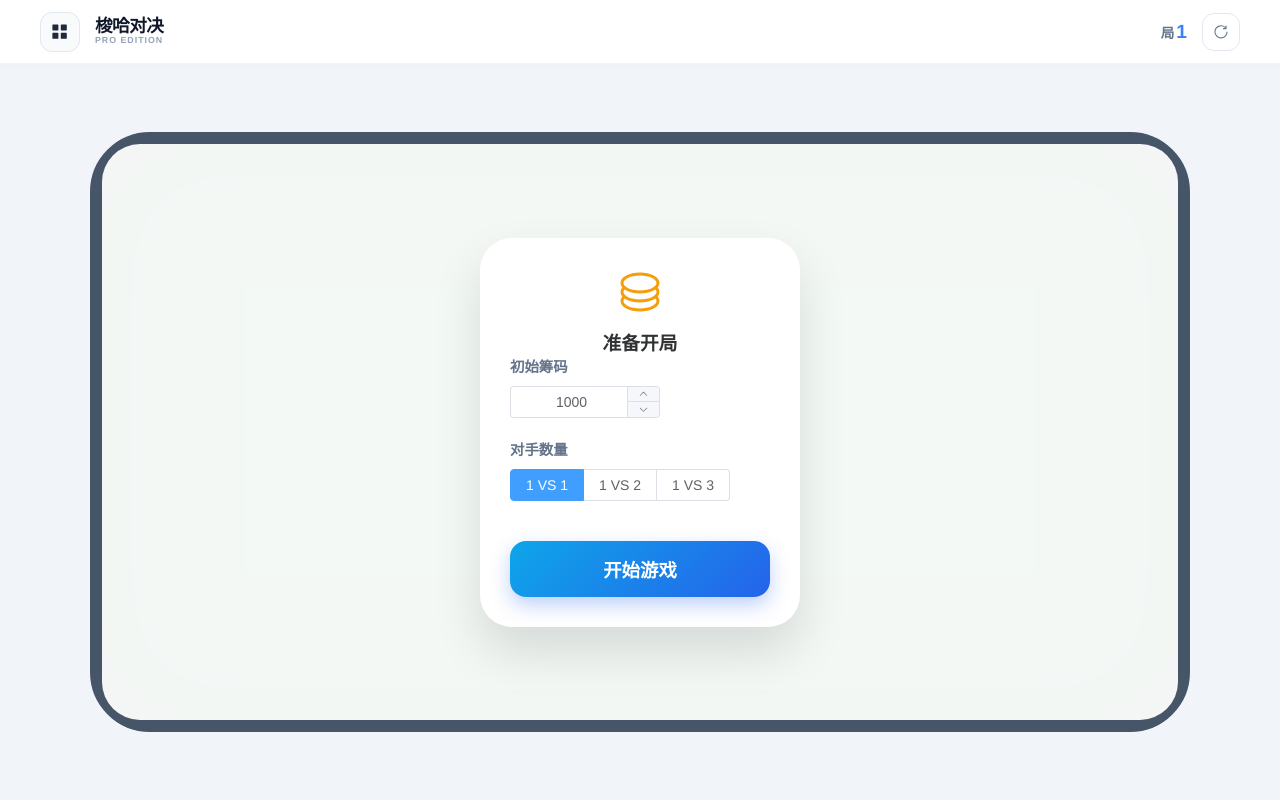
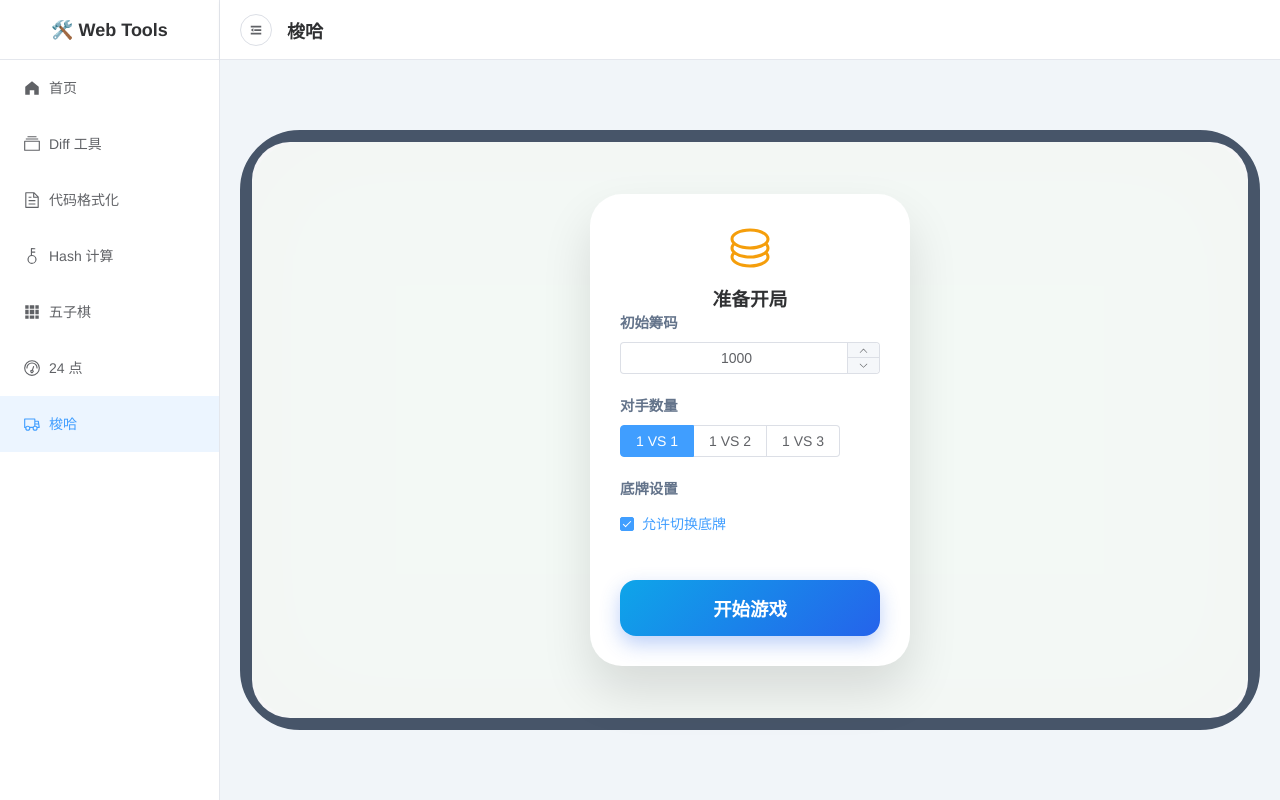
Before and after one commit to kekxv/web-tools, a Vue app: page /#/showhand in a window 1280 px wide. Built offline with nearby package versions, Linux system fonts and the light colour scheme.

Commit message:
梭哈模拟

```diff
--- a/src/views/ShowHandView.vue
+++ b/src/views/ShowHandView.vue
@@ -1,31 +1,6 @@
 <template>
   <div class="showhand-view" ref="gameContainer">
     <div class="game-wrapper">
-      <!-- Optimized Header -->
-      <header class="app-header">
-        <div class="header-content">
-          <div class="header-left">
-            <button @click="toggleMenu" class="menu-trigger-btn">
-              <el-icon><Menu /></el-icon>
-            </button>
-            <div class="brand-box">
-              <h1 class="brand-title">梭哈对决</h1>
-              <span class="brand-sub">PRO EDITION</span>
-            </div>
-          </div>
-          <div class="header-center mobile-hide"></div>
-          <div class="header-right">
-            <div class="round-indicator-modern">
-              <span class="l">局</span>
-              <span class="v">{{ roundCount + 1 }}</span>
-            </div>
-            <button @click="resetGame" class="header-reset-btn" title="重开本局">
-              <el-icon><RefreshRight /></el-icon>
-            </button>
-          </div>
-        </div>
-      </header>
-
       <!-- Poker Table Container -->
       <div class="poker-table-container">
         <div class="poker-table">
@@ -46,6 +21,10 @@
                     <el-radio-button :value="2">1 VS 2</el-radio-button>
                     <el-radio-button :value="3">1 VS 3</el-radio-button>
                   </el-radio-group>
+                </div>
+                <div class="form-row">
+                  <span class="label">底牌设置</span>
+                  <el-checkbox v-model="allowSwitchHoleCard" class="full-w">允许切换底牌</el-checkbox>
                 </div>
               </div>
               <button @click="startGame" class="start-btn-modern">开始游戏</button>
@@ -106,20 +85,20 @@
                 <TransitionGroup name="deal">
                   <!-- Hidden Card -->
                   <div v-if="playerHiddenCard" key="ph" class="card-slot"
-                    :class="{ 'selectable': gameState === 'choosing_hole_card' }"
-                    @click="handleCardClick(-1)"
+                    :class="{ 'selectable': gameState === 'choosing_hole_card' && allowSwitchHoleCard }"
+                    @click="allowSwitchHoleCard ? handleCardClick(-1) : null"
                   >
-                    <div class="card" :class="[getCardClass(playerHiddenCard), { 'selection-glow': gameState === 'choosing_hole_card' }]">
+                    <div class="card" :class="[getCardClass(playerHiddenCard), { 'selection-glow': gameState === 'choosing_hole_card' && allowSwitchHoleCard }]">
                       <div class="card-num"><span>{{ playerHiddenCard.display }}</span><span class="suit-mini">{{ playerHiddenCard.suit }}</span></div>
                       <div class="hole-card-sash bottom-left"><span>底</span></div>
                     </div>
                   </div>
                   <!-- Visible Cards -->
                   <div v-for="(card, idx) in playerVisibleCards" :key="'pv'+idx" class="card-slot"
-                    :class="{ 'selectable': gameState === 'choosing_hole_card' && idx === playerVisibleCards.length - 1 }"
-                    @click="handleCardClick(idx)"
+                    :class="{ 'selectable': gameState === 'choosing_hole_card' && allowSwitchHoleCard && idx === playerVisibleCards.length - 1 }"
+                    @click="allowSwitchHoleCard ? handleCardClick(idx) : null"
                   >
-                    <div class="card" :class="[getCardClass(card), { 'selection-glow': gameState === 'choosing_hole_card' && idx === playerVisibleCards.length - 1 }]">
+                    <div class="card" :class="[getCardClass(card), { 'selection-glow': gameState === 'choosing_hole_card' && allowSwitchHoleCard && idx === playerVisibleCards.length - 1 }]">
                       <div class="card-num"><span>{{ card.display }}</span><span class="suit-mini">{{ card.suit }}</span></div>
                     </div>
                   </div>
@@ -144,7 +123,7 @@
       <!-- Action Controls -->
       <div v-if="gameState !== 'not_started'" class="bottom-controls">
         <!-- Selection Phase UI (Integrated into bottom bar) -->
-        <div v-if="gameState === 'choosing_hole_card'" class="selection-phase-ui-v2">
+        <div v-if="gameState === 'choosing_hole_card' && allowSwitchHoleCard" class="selection-phase-ui-v2">
           <div class="hint-stack">
             <span class="l1">发牌中...</span>
             <span class="l2">点击牌面切换底牌</span>
@@ -243,6 +222,7 @@ type GameState = 'not_started' | 'choosing_hole_card' | 'player_turn' | 'ai_turn
 const gameState = ref<GameState>('not_started')
 const initialChips = ref(1000)
 const aiCount = ref(1)
+const allowSwitchHoleCard = ref(true)
 
 interface AIPlayer {
   id: number; name: string; chips: number;
@@ -289,11 +269,6 @@ let countdownInterval: any = null
 
 const getCardClass = (c: Card | null) => (!c ? '' : (c.suit === '♥' || c.suit === '♦' ? 'card-red' : 'card-black'))
 
-const toggleMenu = () => {
-  // 触发自定义事件，通知父组件切换菜单
-  window.dispatchEvent(new CustomEvent('toggle-sidebar'))
-}
-
 const startGame = () => {
   const personalities: ('aggressive' | 'tight' | 'balanced')[] = ['aggressive', 'tight', 'balanced'];
   opponents.value = Array.from({ length: aiCount.value }, (_, i) => ({
@@ -320,6 +295,12 @@ const newRound = () => {
 }
 
 const enterSelectionPhase = () => {
+  if (!allowSwitchHoleCard.value) {
+    // 不允许切换底牌，直接进入下注阶段
+    gameState.value = 'player_turn' // 临时设置状态，避免 nextTurn 直接返回
+    confirmHoleCard()
+    return
+  }
   gameState.value = 'choosing_hole_card'
   message.value = '点击牌选择底牌'
   startSelectionCountdown()
@@ -423,7 +404,9 @@ const startPlayerTurn = () => {
   callAmount.value = highestBet.value - currentBet.value
   canCall.value = callAmount.value > 0 && playerChips.value >= callAmount.value
   canCheck.value = callAmount.value === 0; canAllIn.value = playerChips.value > 0
-  minRaise.value = callAmount.value + 10; maxRaise.value = playerChips.value; raiseAmount.value = minRaise.value
+  maxRaise.value = playerChips.value
+  minRaise.value = Math.min(callAmount.value + 10, maxRaise.value)
+  raiseAmount.value = minRaise.value
 }
 
 const setAiMessage = (ai: any, msg: string) => {
@@ -494,27 +477,8 @@ onUnmounted(() => stopSelectionCountdown())
 </script>
 
 <style scoped>
-.showhand-view { background: #f1f5f9; height: 100vh; width: 100vw; display: flex; flex-direction: column; position: fixed; top: 0; left: 0; overflow: hidden; }
+.showhand-view { background: #f1f5f9; height: calc(100vh - 60px); width: 100%; display: flex; flex-direction: column; position: relative; overflow: hidden; }
 .game-wrapper { flex: 1; display: flex; flex-direction: column; height: 100%; }
-
-/* Optimized Header Style */
-.app-header { background: #fff; padding: 0 20px; height: 64px; border-bottom: 1px solid #f1f5f9; display: flex; align-items: center; z-index: 100; box-shadow: 0 2px 10px rgba(0,0,0,0.02); flex-shrink: 0; }
-.header-content { width: 100%; max-width: 1200px; margin: 0 auto; display: flex; justify-content: space-between; align-items: center; }
-
-.header-left { display: flex; align-items: center; gap: 15px; }
-.menu-trigger-btn { background: #f8fafc; border: 1.5px solid #e2e8f0; width: 40px; height: 40px; border-radius: 12px; cursor: pointer; display: flex; align-items: center; justify-content: center; font-size: 1.2rem; color: #1e293b; transition: all 0.2s; }
-.menu-trigger-btn:hover { background: #fff; border-color: #3b82f6; color: #3b82f6; }
-
-.brand-box { display: flex; flex-direction: column; line-height: 1.1; }
-.brand-title { font-size: 1.1rem; font-weight: 900; color: #0f172a; margin: 0; letter-spacing: -0.5px; }
-.brand-sub { font-size: 0.55rem; color: #94a3b8; font-weight: 800; text-transform: uppercase; letter-spacing: 1px; }
-
-.header-center { flex: 1; display: flex; justify-content: center; }
-.header-right { display: flex; align-items: center; gap: 15px; }
-.round-indicator-modern { font-size: 0.85rem; font-weight: 900; color: #64748b; }
-.round-indicator-modern .v { color: #3b82f6; font-size: 1.2rem; margin-left: 2px; }
-.header-reset-btn { background: #fff; border: 1.5px solid #e2e8f0; width: 38px; height: 38px; border-radius: 12px; cursor: pointer; display: flex; align-items: center; justify-content: center; font-size: 1.1rem; color: #64748b; transition: all 0.2s; }
-.header-reset-btn:hover { border-color: #ef4444; color: #ef4444; background: #fef2f2; }
 
 /* Table Felt */
 .poker-table-container { flex: 1; padding: 20px; display: flex; align-items: center; justify-content: center; overflow: hidden; }
@@ -540,8 +504,8 @@ onUnmounted(() => stopSelectionCountdown())
 .ai-info-pill .chips { color: #f59e0b; }
 
 .cards-area { display: flex; justify-content: center; position: relative; }
-.cards-area.stacked .card-slot + .card-slot { margin-left: -30px; }
-.cards-area.stacked.mini .card-slot + .card-slot { margin-left: -20px; }
+.cards-area.stacked .card-slot + .card-slot { margin-left: -15px; }
+.cards-area.stacked.mini .card-slot + .card-slot { margin-left: -10px; }
 .cards-area .card-slot { flex-shrink: 0; position: relative; }
 
 .card { width: 76px; height: 106px; background: #fff; border-radius: 10px; position: relative; transform-style: preserve-3d; transition: transform 0.6s; box-shadow: 3px 5px 15px rgba(0,0,0,0.3); border: 1px solid rgba(0,0,0,0.05); flex-shrink: 0; }
@@ -606,7 +570,7 @@ onUnmounted(() => stopSelectionCountdown())
 @media (max-width: 600px) {
   .poker-table { border-radius: 40px; }
   .opponents-zone { flex: 0 0 110px; }
-  .center-zone { margin-top: 135px; gap: 3px; } /* Increased margin to 135px and tighter gaps */
+  .center-zone { margin-top: 135px; gap: 3px; }
   .pot-display-modern { padding: 3px 15px; border-width: 2px; }
   .pot-display-modern .label { font-size: 0.45rem; letter-spacing: 1px; }
   .pot-display-modern .val { font-size: 1rem; gap: 4px; }
@@ -616,6 +580,8 @@ onUnmounted(() => stopSelectionCountdown())
   .pos-3-0 { top: 10%; } .pos-3-2 { top: 10%; }
   .selection-phase-ui-v2 { scale: 0.8; padding: 6px 8px; }
   .confirm-selection-btn { padding: 8px 12px; font-size: 0.8rem; }
+  .header-title { font-size: 16px; }
+  .round-indicator { font-size: 13px; }
 }
 @keyframes bounce { 0%, 100% { transform: translateY(0); } 50% { transform: translateY(-5px); } }
 
@@ -658,6 +624,7 @@ onUnmounted(() => stopSelectionCountdown())
 .hero-icon { font-size: 3rem; color: #f59e0b; margin-bottom: 12px; }
 .setup-form .form-row { display: flex; flex-direction: column; align-items: stretch; gap: 10px; margin-bottom: 20px; }
 .setup-form .label { font-size: 0.9rem; font-weight: 800; color: #64748b; text-align: left; }
+.setup-form .full-w { width: 100%; }
 .start-btn-modern { width: 100%; height: 56px; background: linear-gradient(135deg, #0ea5e9, #2563eb); border: none; border-radius: 16px; color: #fff; font-size: 1.15rem; font-weight: 900; cursor: pointer; margin-top: 20px; box-shadow: 0 8px 20px rgba(37,99,235,0.3); }
 
 /* Premium Dialog V2 Styles */
@@ -696,14 +663,12 @@ onUnmounted(() => stopSelectionCountdown())
 
 @media (max-width: 480px) {
   .app-header { padding: 0 12px; height: 56px; }
-  .brand-title { font-size: 1rem; }
-  .round-indicator-modern .v { font-size: 1.1rem; }
+  .header-title { font-size: 16px; }
   .poker-table { border-radius: 50px; }
   .ai-hand-row { gap: 0 !important; }
   .card { width: 44px; height: 62px; }
   .card.mini { width: 30px; height: 42px; }
   .user-info-card { min-width: 130px; }
   .game-btn { font-size: 0.75rem; }
-  .mobile-hide { display: none; }
 }
 </style>
```
